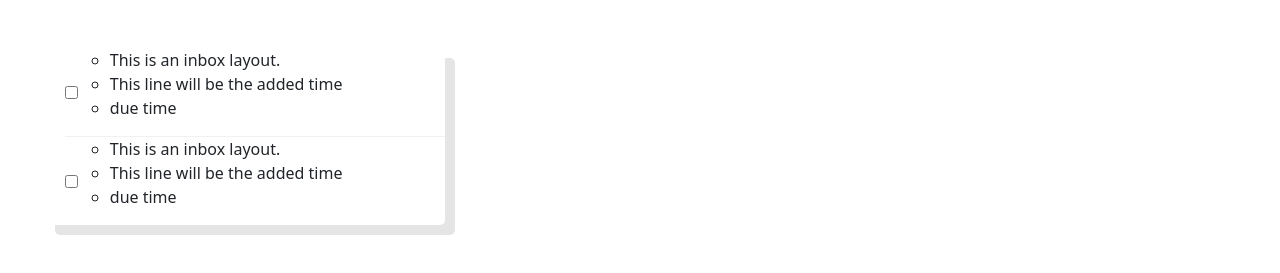
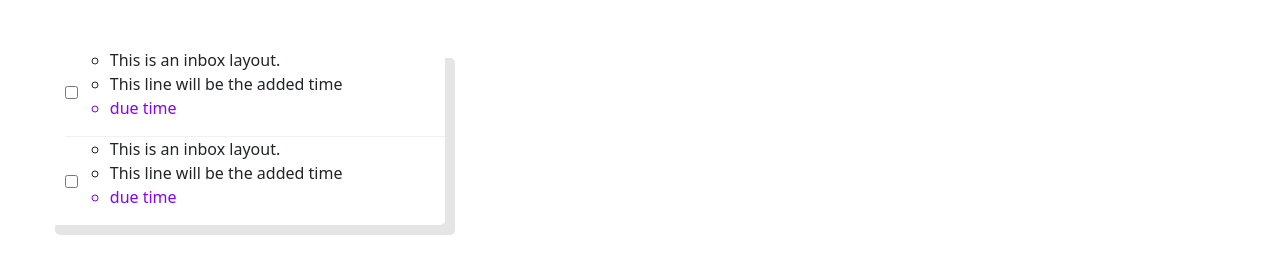
Before and after one commit to myseanwu/SI579_ProblemSet_5, a plain HTML site: page index.html in a window 1280 px wide. Shown: the part 753-1026 px from the top of the page. Drawn offline with nearby package versions, Linux system fonts and the light colour scheme.

Commit message:
update css

```diff
--- a/css/style.css
+++ b/css/style.css
@@ -126,10 +126,12 @@ figure img{
     list-style-type: circle;
 }
 
-.due_time{
-    font-col:blueviolet;
-}
+
 
 .inbox{
     margin-left: 2em;
 }
+
+.due_time{
+    color:rgb(132, 0, 255);
+}
```
